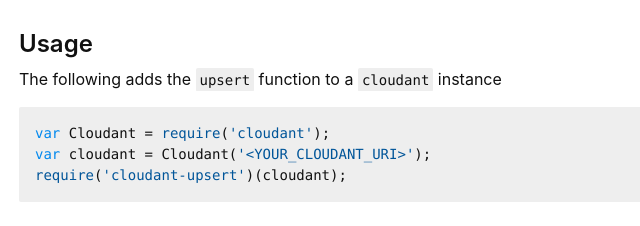
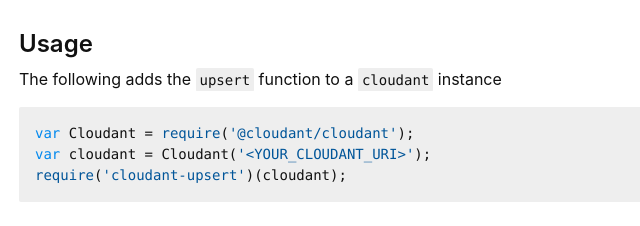
Before and after one commit to cdimascio/cloudant-upsert, a website: page index.html in a window 1280 px wide. Shown: the part 1754-1980 px from the top of the page, 141-781 px from the left. Drawn offline with Linux system fonts and the light colour scheme.

Commit message:
Update index.html via compositor.io

```diff
--- a/index.html
+++ b/index.html
@@ -8,7 +8,7 @@
 <h2>Install</h2>
 <pre>npm install cloudant-upsert</pre><h2>Usage</h2>
 <p>The following adds the <code>upsert</code> function to a <code>cloudant</code> instance</p>
-<pre><span class="hljs-keyword">var</span> Cloudant = <span class="hljs-built_in">require</span>(<span class="hljs-string">'cloudant'</span>);
+<pre><span class="hljs-keyword">var</span> Cloudant = <span class="hljs-built_in">require</span>(<span class="hljs-string">'@cloudant/cloudant'</span>);
 <span class="hljs-keyword">var</span> cloudant = Cloudant(<span class="hljs-string">'&lt;YOUR_CLOUDANT_URI&gt;'</span>);
 <span class="hljs-built_in">require</span>(<span class="hljs-string">'cloudant-upsert'</span>)(cloudant);</pre><h2>Examples</h2>
 <h4>Promises</h4>
```
